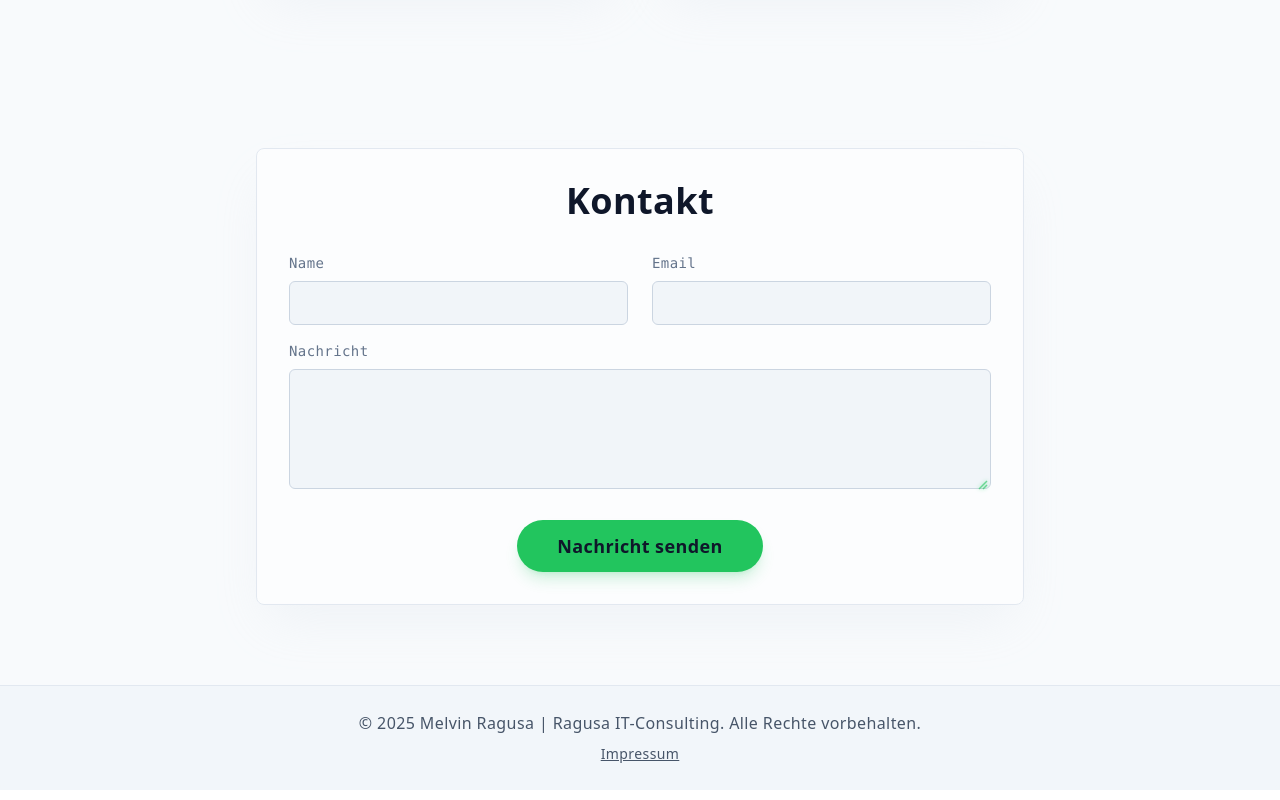
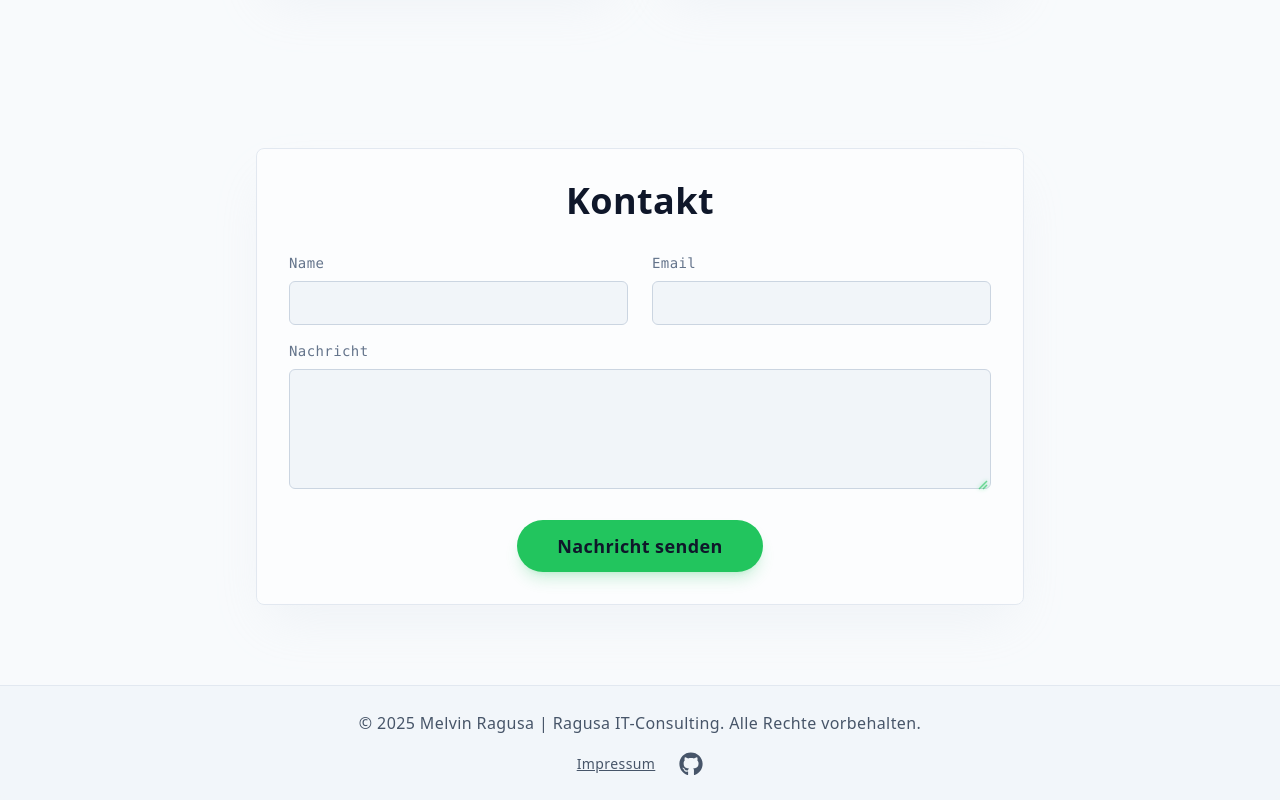
Before and after one commit to 0xWizardofSolz/react-website, a React (Create React App) app: page / in a window 1280 px wide. Shown: the part 2894-3694 px from the top of the page. Built offline with nearby package versions, Linux system fonts and the light colour scheme.

Commit message:
ADD: Github link

```diff
--- a/src/components/Footer.js
+++ b/src/components/Footer.js
@@ -1,15 +1,36 @@
 // src/components/Footer.js
 import React, { memo } from 'react';
+// Make sure to install react-icons: npm install react-icons --legacy-peer-deps
+import { FaGithub } from 'react-icons/fa';
 
-const Footer = memo(({ onImpressumClick }) => (
+const Footer = memo(({ onImpressumClick }) => {
+    // Replace with your actual GitHub profile URL
+    const githubUrl = 'https://github.com/ragusa-it';
+
+    return (
         <footer className="bg-slate-100/80 dark:bg-slate-900/80 backdrop-blur-sm border-t border-slate-200 dark:border-green-900/30 relative z-10">
             <div className="container mx-auto py-6 px-6 text-center text-slate-600 dark:text-slate-500">
                 <p>&copy; {new Date().getFullYear()} Melvin Ragusa | Ragusa IT-Consulting. Alle Rechte vorbehalten.</p>
-        <button onClick={onImpressumClick} className="mt-2 text-sm hover:text-green-600 dark:hover:text-green-400 underline transition-colors duration-300 cursor-none">
+                <div className="flex justify-center items-center space-x-6 mt-4">
+                    {/* Impressum Button */}
+                    <button onClick={onImpressumClick} className="text-sm hover:text-green-600 dark:hover:text-green-400 underline transition-colors duration-300 cursor-none">
                         Impressum
                     </button>
+
+                    {/* GitHub Link */}
+                    <a
+                        href={githubUrl}
+                        target="_blank"
+                        rel="noopener noreferrer"
+                        aria-label="GitHub Profile"
+                        className="text-slate-600 dark:text-slate-500 hover:text-green-600 dark:hover:text-green-400 transition-colors duration-300"
+                    >
+                        <FaGithub size={24} />
+                    </a>
+                </div>
             </div>
         </footer>
-));
+    );
+});
 
 export default Footer;
```
Lines whose indentation alone changed are shown as unchanged.
